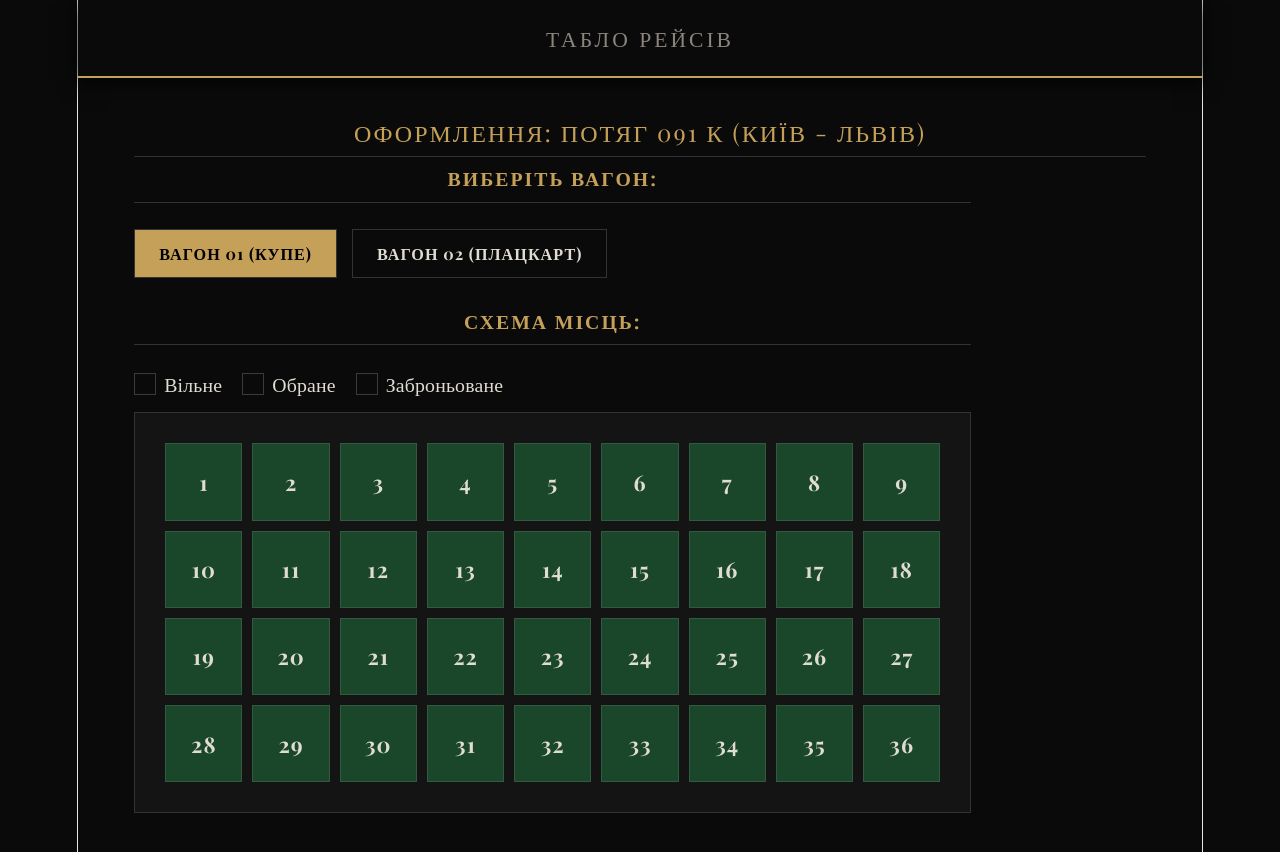
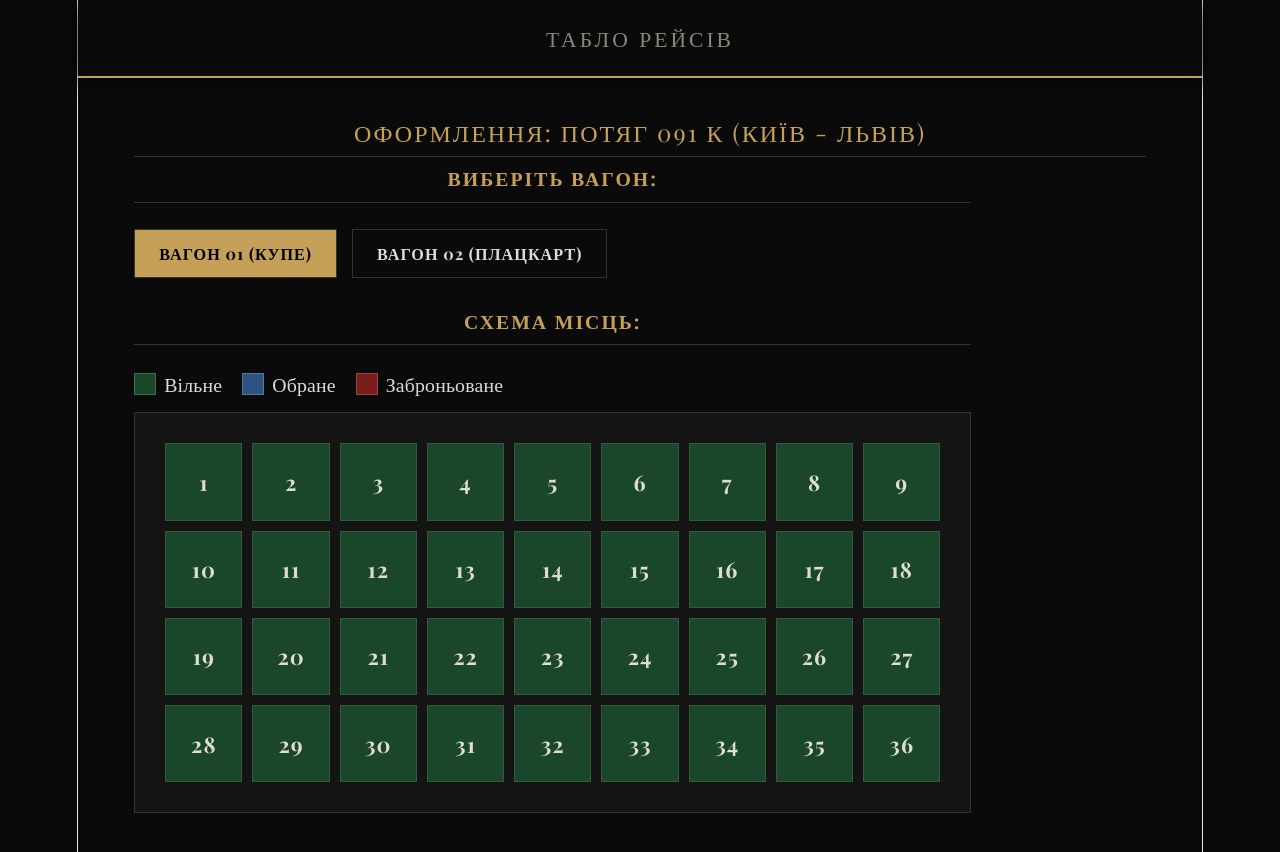
Before and after one commit to drack3232/WEB_RailwayStation-project, a React (Vite) app in the folder railway-app/: page /booking/101 in a window 1280 px wide. Built offline with nearby package versions, Linux system fonts and the light colour scheme; a web font is replaced by a local one.

Commit message:
new App.css

```diff
--- a/railway-app/src/App.css
+++ b/railway-app/src/App.css
@@ -8,8 +8,6 @@
     --text-primary: #e0dcd3;
     --text-muted: #8a867d;
     --border-hard: #333333;
-
-
     --seat-free: #1a472a;
     --seat-selected: #2c5282;
     --seat-booked: #7a1c1c;
@@ -33,7 +31,6 @@ h2, h3, h4 {
     padding-bottom: 10px;
     margin-top: 0;
 }
-
 
 .top-nav {
     background: var(--bg-main);
@@ -61,7 +58,6 @@ h2, h3, h4 {
     width: 90%;
     margin: 40px auto;
 }
-
 
 .grid-container {
     display: grid;
@@ -167,6 +163,9 @@ button, .btn-primary, .btn-secondary {
 .legend { display: flex; gap: 20px; margin-bottom: 15px; flex-wrap: wrap; }
 .legend-item { display: flex; align-items: center; gap: 8px; font-family: 'Playfair Display', serif;}
 .seat-indicator { width: 20px; height: 20px; display: inline-block; border: 1px solid rgba(255,255,255,0.2); }
+.seat-indicator.free { background-color: var(--seat-free); }
+.seat-indicator.selected { background-color: var(--seat-selected); }
+.seat-indicator.booked { background-color: var(--seat-booked); }
 
 .search-panel { margin-bottom: 30px; }
 .state-message { text-align: center; padding: 50px; font-size: 1.5rem; color: var(--text-muted); border: 1px dashed var(--border-hard); }
```
